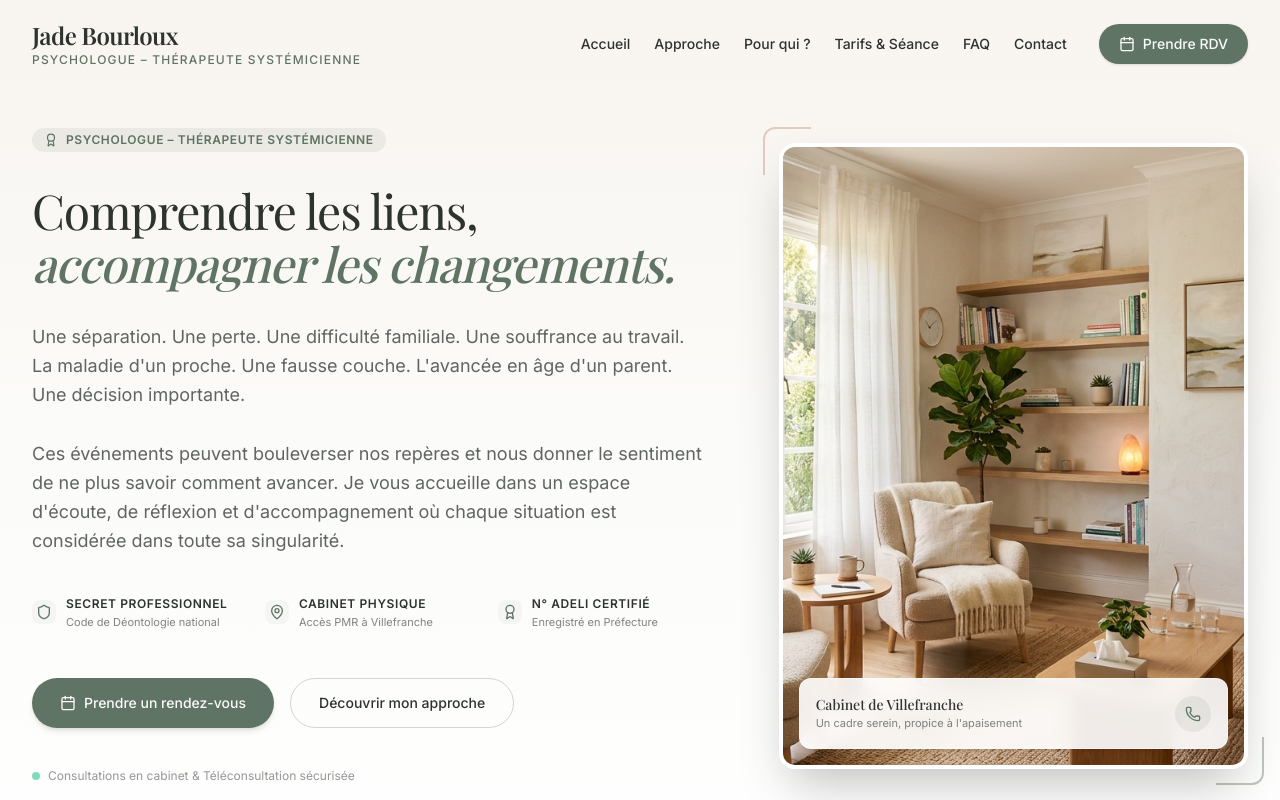
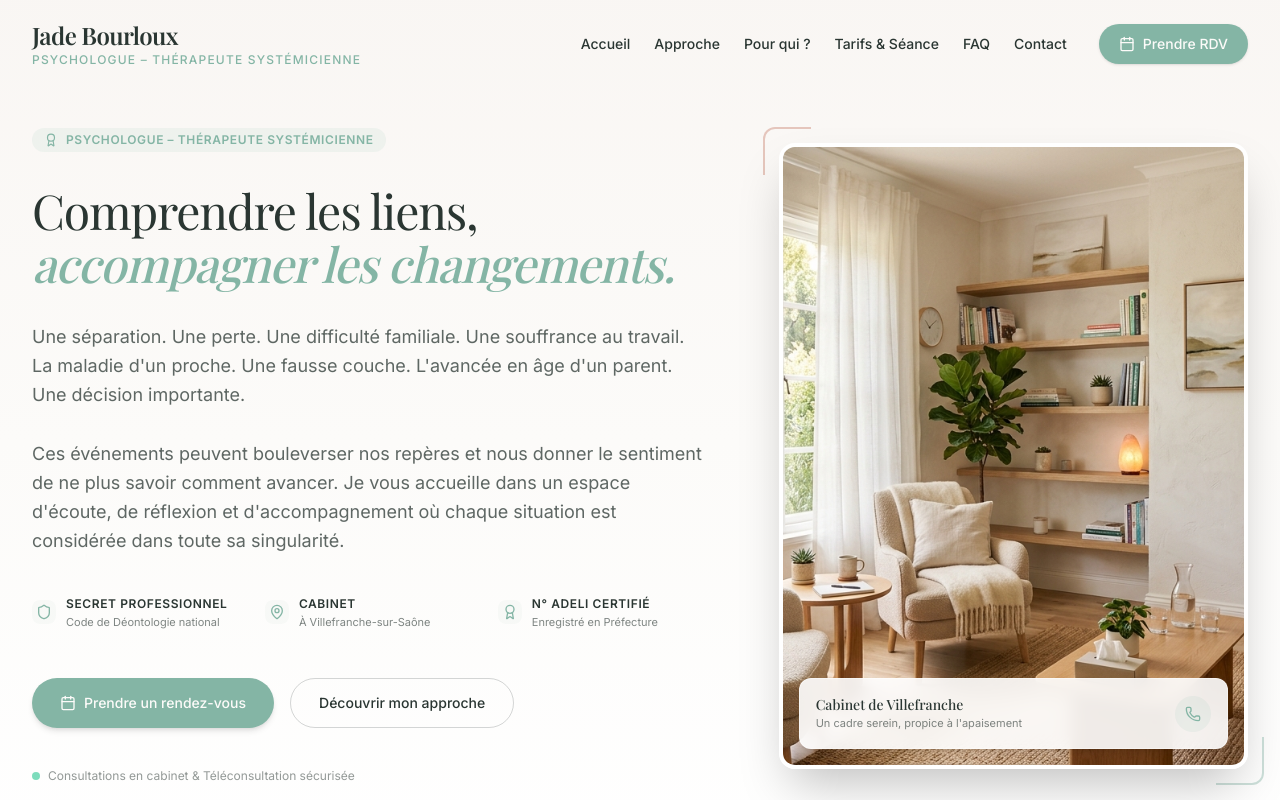
Before and after one commit to Mat42/psy-jade, a React (Vite) app: page / in a window 1280 px wide. Shown: the top 800 px of the page. Built offline with nearby package versions, Linux system fonts and the light colour scheme; a web font is replaced by a local one.

Commit message:
style: update brand color palette and hero details
Refine color values for better contrast and update location information in the Hero section for clarity.

```diff
--- a/src/components/Hero.tsx
+++ b/src/components/Hero.tsx
@@ -71,8 +71,8 @@ export default function Hero({ onScrollToSection }: HeroProps) {
                   <MapPin className="w-4 h-4" />
                 </div>
                 <div>
-                  <h4 className="font-sans text-xs font-semibold text-brand-charcoal uppercase tracking-wider">Cabinet physique</h4>
-                  <p className="font-sans text-[11px] text-brand-charcoal/60 mt-0.5">Accès PMR à Villefranche</p>
+                  <h4 className="font-sans text-xs font-semibold text-brand-charcoal uppercase tracking-wider">Cabinet</h4>
+                  <p className="font-sans text-[11px] text-brand-charcoal/60 mt-0.5">À Villefranche-sur-Saône</p>
                 </div>
               </div>
 
--- a/src/index.css
+++ b/src/index.css
@@ -6,10 +6,10 @@
   --font-serif: "Playfair Display", Georgia, serif;
   --font-mono: "JetBrains Mono", ui-monospace, SFMono-Regular, monospace;
 
-  --color-brand-beige: #fbfbf9;
-  --color-brand-sage: #5f7464;
-  --color-brand-olive: #809686;
-  --color-brand-terracotta: #c48a73;
-  --color-brand-cream: #f4eae1;
-  --color-brand-charcoal: #2d332f;
+  --color-brand-beige: #FCFBF9;
+  --color-brand-sage: #84B5A5;
+  --color-brand-olive: #9BC7B9;
+  --color-brand-terracotta: #C67B66;
+  --color-brand-cream: #F5EFEB;
+  --color-brand-charcoal: #2A3632;
 }
```
